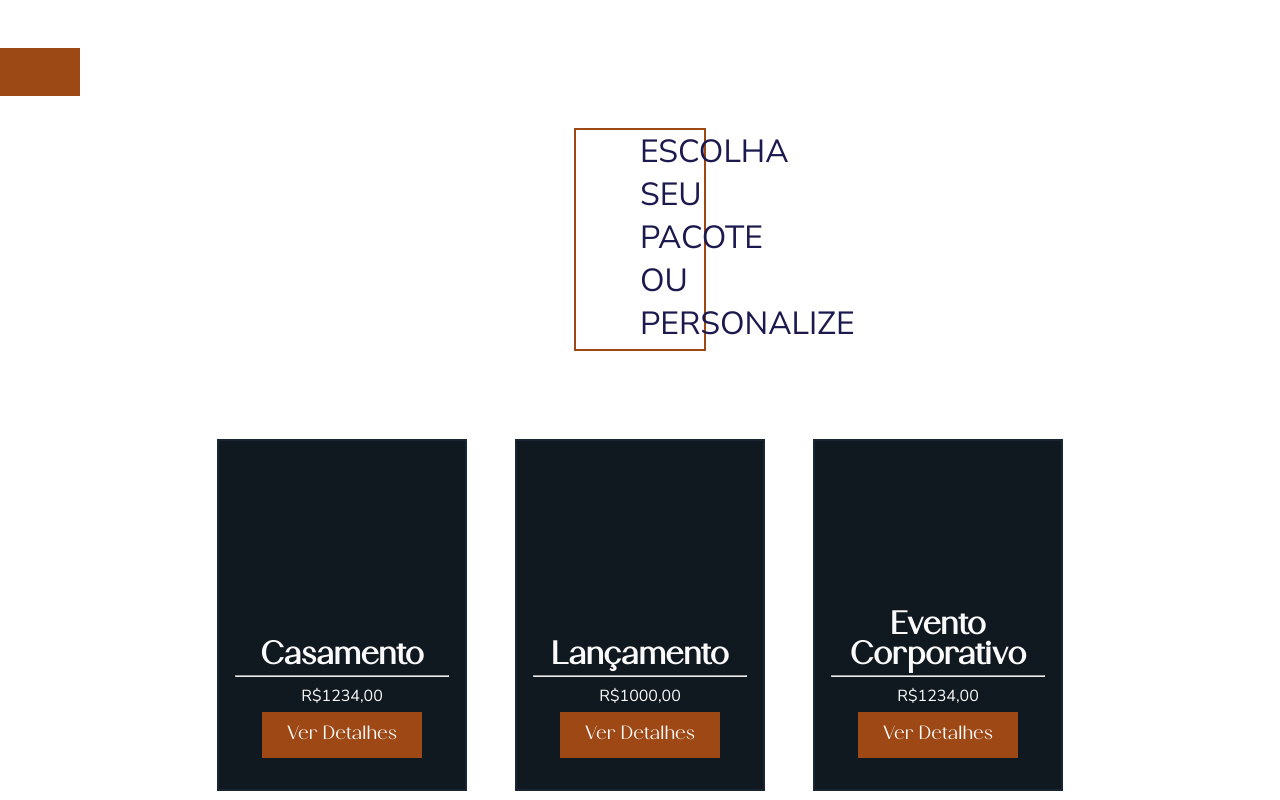
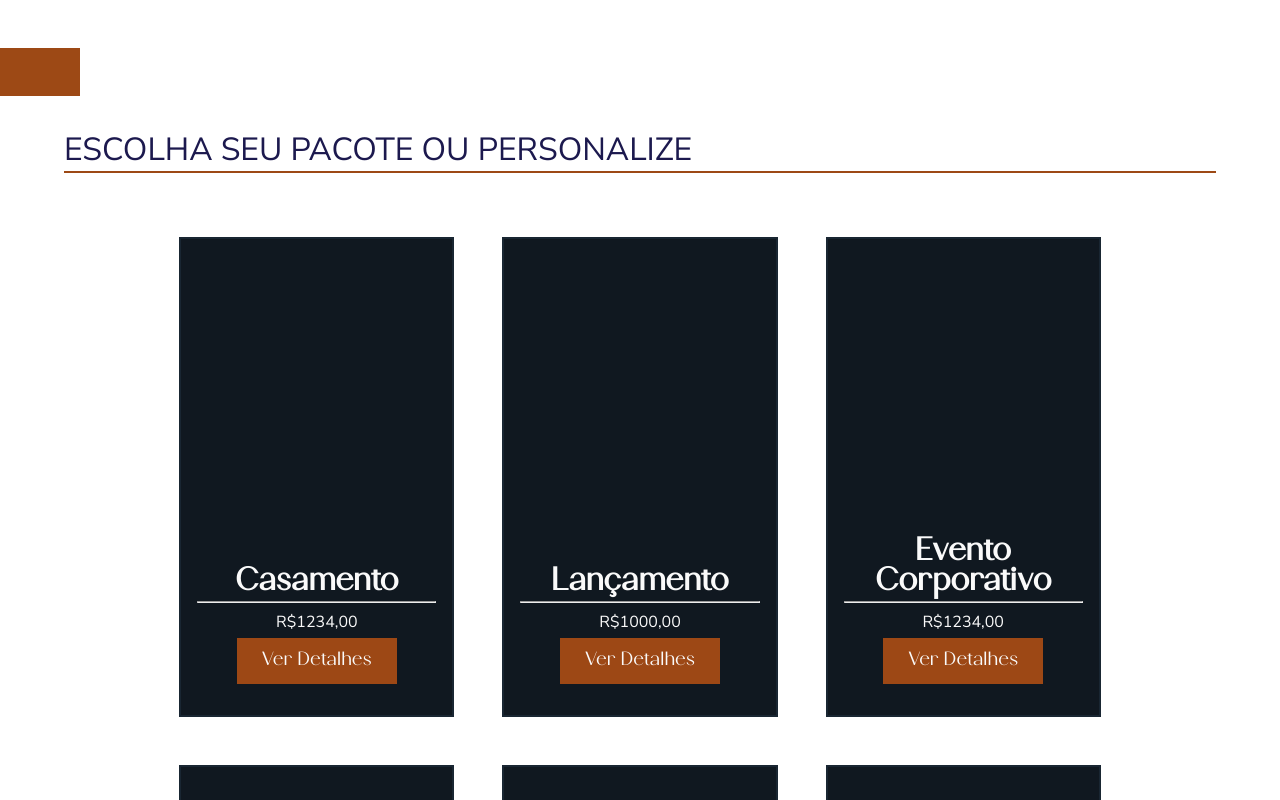
Before and after one commit to Gangue-da-Van-Branca/Frontend-Drinks, a React (Vite) app: page /pacotes in a window 1280 px wide. Shown: the top 800 px of the page. Built offline with nearby package versions, Linux system fonts and the light colour scheme.

Commit message:
fix: navigate do botao da seção "como funciona"

```diff
--- a/src/components/PacotesPage/CardPacotes/CardPacotes.css
+++ b/src/components/PacotesPage/CardPacotes/CardPacotes.css
@@ -1,6 +1,6 @@
 .container-card {
   width: 18rem;
-  height: 22rem;
+  height: 30rem;
   background-color: #101820;
   padding: 1rem;
   border: 2px solid #192632;
@@ -50,3 +50,51 @@ h1 {
 hr{
     color: #9D4815;
 }
+
+.modal-overlay {
+  position: fixed;
+  top: 0;
+  left: 0;
+  width: 100vw;
+  height: 100vh;
+  background: rgba(0, 0, 0, 0.6);
+  display: flex;
+  justify-content: center;
+  align-items: center;
+  z-index: 999;
+}
+
+.modal {
+  background: white;
+  padding: 40px;
+  border-radius: 12px;
+  width: 90%;
+  max-width: 800px;
+  max-height: 90vh;
+  overflow-y: auto;
+  box-shadow: 0 5px 25px rgba(0, 0, 0, 0.3);
+}
+
+.modal h2 {
+  margin-top: 0;
+}
+
+.botoes-modal {
+  display: flex;
+  justify-content: flex-end;
+  gap: 10px;
+  margin-top: 30px;
+}
+
+.botoes-modal button {
+  padding: 10px 20px;
+  border: none;
+  background-color: var(--orange);
+  color: white;
+  border-radius: 6px;
+  cursor: pointer;
+}
+
+.botoes-modal button:hover {
+  background-color: var(--darkblue);
+}
--- a/src/components/PacotesPage/CardPacotes/CardPacotes.jsx
+++ b/src/components/PacotesPage/CardPacotes/CardPacotes.jsx
@@ -1,19 +1,58 @@
 import "./CardPacotes.css";
 
-function Card(props) {
+function Card({ evento, preco, index, modalAbertoIndex, setModalAbertoIndex }) {
+  const estaAberto = modalAbertoIndex === index;
+
+  const abrirModal = () => setModalAbertoIndex(index);
+  const fecharModal = () => setModalAbertoIndex(null);
+  const selecionarPacote = () => {
+    alert(`Pacote "${evento}" selecionado!`);
+    fecharModal();
+  };
+
   return (
-    <div className="container-card">
-      <h1>{props.evento}</h1>
-      <hr />
-      <div className="container-price">
-        <p>R$ </p>
-        <p>{props.preco}</p>
+    <>
+      <div className="container-card">
+        <h1>{evento}</h1>
+        <hr />
+        <div className="container-price">
+          <p>R$</p>
+          <p>{preco}</p>
+        </div>
+        <div className="botao-detalhes" onClick={abrirModal}>
+          Ver Detalhes
+        </div>
       </div>
 
-      <div className="botao-detalhes">
-        Ver Detalhes
-      </div>
-    </div>
+      {estaAberto && (
+        <div className="modal-overlay" onClick={fecharModal}>
+          <div
+            className="modal"
+            onClick={(e) => e.stopPropagation()}
+          >
+            <h2>{evento}</h2>
+            <p><strong>Preço:</strong> R$ {preco}</p>
+
+            <h3>Drinks inclusos</h3>
+            <ul>
+              <li>Mojito</li>
+              <li>Sex on the Beach</li>
+              <li>Caipirinha</li>
+            </ul>
+
+            <h3>Bares</h3>
+            <ul>
+              <li>Bar Temático Tropical</li>
+            </ul>
+
+            <div className="botoes-modal">
+              <button onClick={selecionarPacote}>Selecionar Pacote</button>
+              <button onClick={fecharModal}>Fechar</button>
+            </div>
+          </div>
+        </div>
+      )}
+    </>
   );
 }
 
--- a/src/components/PacotesPage/TopoPacotes/TopoPacotes.css
+++ b/src/components/PacotesPage/TopoPacotes/TopoPacotes.css
@@ -17,7 +17,7 @@
 
 
 
-  #linha-titulo {
+  #linha-titulo-pacote {
     text-align: left;
     font-family: "SedraRegular", sans-serif;
     font-size: 2rem;
--- a/src/components/PacotesPage/TopoPacotes/TopoPacotes.jsx
+++ b/src/components/PacotesPage/TopoPacotes/TopoPacotes.jsx
@@ -8,7 +8,7 @@ const TopoPacotes = () => {
         <div id="barra-lateral" />
 
       </div>
-      <div id="linha-titulo">
+      <div id="linha-titulo-pacote">
         <p>ESCOLHA SEU PACOTE OU PERSONALIZE</p>
         <div id="linha-horizontal" />
       </div>
--- a/src/components/SecaoComoFunciona/ComoFunciona.jsx
+++ b/src/components/SecaoComoFunciona/ComoFunciona.jsx
@@ -1,7 +1,14 @@
 import React from "react";
 import "./ComoFunciona.css";
+import { useNavigate } from "react-router-dom";
 
 const ComoFunciona = () => {
+  const navigate = useNavigate();
+
+  const handleClick = () => {
+    navigate("/pacotes");
+  };
+
   return (
     <section className="como-funciona" id="como-funciona">
       <div className="titleFunciona">
@@ -23,7 +30,7 @@ const ComoFunciona = () => {
             Escolha o combo que mais combina com o seu evento e prepare-se para
             brindar.
           </p>
-          <button>Escolher Pacote ➔</button>
+          <button onClick={handleClick}>Escolher Pacote ➔</button>
         </div>
 
         <div id="step">
--- a/src/pages/Cliente/PacotesPage/Pacotes.css
+++ b/src/pages/Cliente/PacotesPage/Pacotes.css
@@ -8,6 +8,6 @@
 
 .container-cards > * {
         flex: 1 1 calc(33.333% - 2rem);
-        max-width: calc(33.333% - 8rem);
+        max-width: calc(40% - 10rem);
         min-width: 250px;
 }
--- a/src/pages/Cliente/PacotesPage/Pacotes.jsx
+++ b/src/pages/Cliente/PacotesPage/Pacotes.jsx
@@ -1,22 +1,36 @@
-import React from "react";
+import React, { useState } from "react";
 import TopoPacotes from "../../../components/PacotesPage/TopoPacotes/TopoPacotes";
 import Card from "../../../components/PacotesPage/CardPacotes/CardPacotes";
 import BotaoPersonalizar from "../../../components/PacotesPage/BotaoPacotesPersonalizar/BotaoPacotesPersonalizar";
 import Footer from "../../../components/Footer/Footer";
-
 import "./Pacotes.css";
 
 function Pacotes() {
+  const [modalAbertoIndex, setModalAbertoIndex] = useState(null);
+
+  const pacotes = [
+    { evento: "Casamento", preco: "1234,00" },
+    { evento: "Lançamento", preco: "1000,00" },
+    { evento: "Evento Corporativo", preco: "1234,00" },
+    { evento: "Debutante", preco: "1000,00" },
+    { evento: "Festa Teen", preco: "1234,00" },
+    { evento: "Aniversário", preco: "1000,00" },
+  ];
+
   return (
     <div>
       <TopoPacotes />
       <div className="container-cards">
-        <Card evento="Casamento" preco="1234,00" />
-        <Card evento="Lançamento" preco="1000,00" />
-        <Card evento="Evento Corporativo" preco="1234,00" />
-        <Card evento="Debutante" preco="1000,00" />
-        <Card evento="Festa Teen" preco="1234,00" />
-        <Card evento="Aniversário" preco="1000,00" />
+        {pacotes.map((pacote, index) => (
+          <Card
+            key={index}
+            index={index}
+            evento={pacote.evento}
+            preco={pacote.preco}
+            modalAbertoIndex={modalAbertoIndex}
+            setModalAbertoIndex={setModalAbertoIndex}
+          />
+        ))}
       </div>
       <BotaoPersonalizar />
       <Footer />
```
